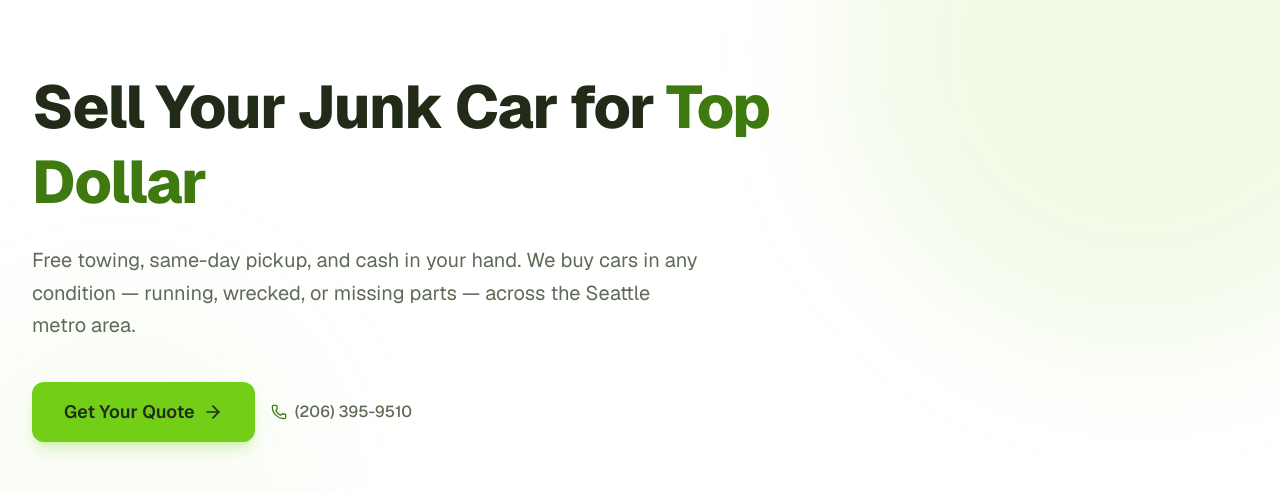
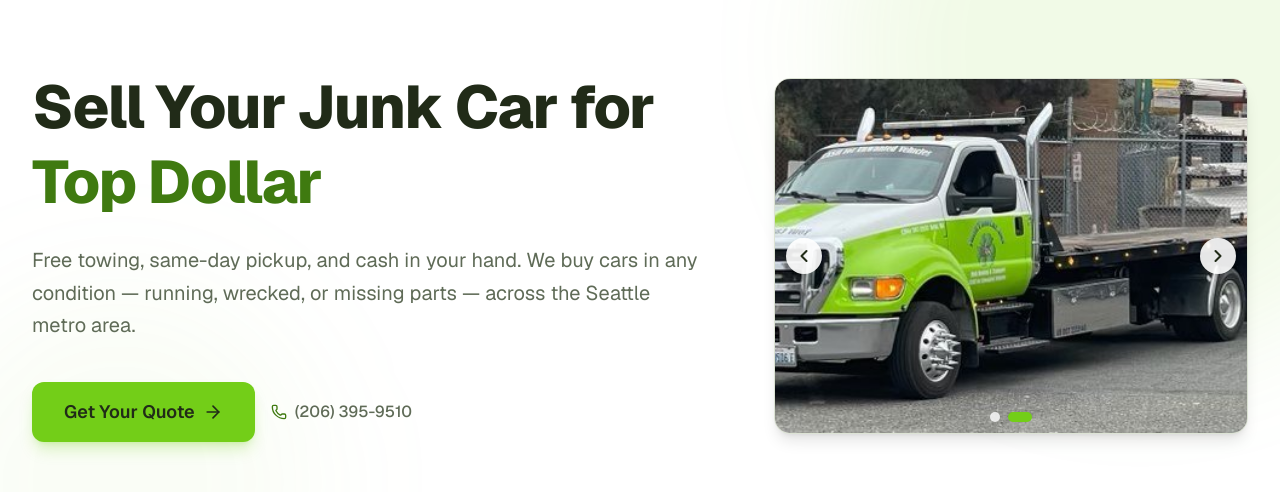
Before and after one commit to mariorodriguezdeleon/junkthatcar.pro, a Next.js app: page / in a window 1280 px wide. Shown: the part 155-647 px from the top of the page. Built offline with nearby package versions, Linux system fonts and the light colour scheme; no server answers.

Commit message:
Add side photo carousel to hero (client photos, CLS-safe, a11y)

```diff
--- a/src/app/page.tsx
+++ b/src/app/page.tsx
@@ -13,6 +13,8 @@ import {
 } from "lucide-react";
 import { SITE } from "@/lib/constants";
 import type { Review } from "@/types";
+
+import PhotoCarousel from "@/components/PhotoCarousel";
 
 export const metadata: Metadata = {
   title: "Junk That Car — We Buy Junk Cars for Cash | Free Towing",
@@ -117,7 +119,8 @@ export default function HomePage() {
         </div>
 
         <div className="relative max-w-7xl mx-auto px-4 sm:px-6 lg:px-8 py-24 sm:py-32 lg:py-40">
-          <div className="max-w-3xl">
+          <div className="grid grid-cols-1 lg:grid-cols-12 gap-10 lg:gap-14 items-center">
+            <div className="lg:col-span-7 max-w-3xl">
             <h1 className="text-4xl sm:text-5xl lg:text-6xl font-extrabold tracking-tight text-jtc-charcoal leading-tight">
               Sell Your Junk Car for{" "}
               <span className="text-brand-800">Top Dollar</span>
@@ -142,6 +145,12 @@ export default function HomePage() {
                 <Phone className="w-4 h-4 text-brand-800" />
                 {SITE.phone}
               </a>
+            </div>
+            </div>
+
+            {/* Side carousel — client photos */}
+            <div className="lg:col-span-5">
+              <PhotoCarousel />
             </div>
           </div>
         </div>
--- /dev/null
+++ b/src/components/PhotoCarousel.tsx
@@ -0,0 +1,136 @@
+"use client";
+
+import { useCallback, useEffect, useRef, useState } from "react";
+
+/**
+ * PhotoCarousel — client-side side carousel for the JTC homepage.
+ *
+ * Design notes:
+ * - Zero dependencies; ~2KB of JS.
+ * - Fixed aspect ratio (4/3) on the frame => zero layout shift (CLS-safe).
+ * - Images lazy-loaded except the first; `unoptimized` next/image (static export).
+ * - Auto-advances every 5s, pauses on hover/focus and when the tab is hidden.
+ * - Dots + prev/next buttons; keyboard operable (arrow keys); respects
+ *   prefers-reduced-motion (no auto-advance).
+ * - To add photos: drop a file in /public/images/carousel/ and add an entry
+ *   to the `photos` array below (alt text required).
+ */
+
+const photos = [
+  {
+    src: "/images/carousel/IMG_4428_web.jpg",
+    alt: "Flatbed tow truck hauling a vintage junk pickup on a rural lot",
+  },
+  {
+    src: "/images/carousel/IMG_2294_web.jpg",
+    alt: "Green flatbed tow truck parked in the salvage yard",
+  },
+];
+
+export default function PhotoCarousel() {
+  const [index, setIndex] = useState(0);
+  const [paused, setPaused] = useState(false);
+  const reduced = useRef(false);
+
+  useEffect(() => {
+    reduced.current = window.matchMedia(
+      "(prefers-reduced-motion: reduce)"
+    ).matches;
+  }, []);
+
+  const next = useCallback(() => setIndex((i) => (i + 1) % photos.length), []);
+  const prev = useCallback(
+    () => setIndex((i) => (i - 1 + photos.length) % photos.length),
+    []
+  );
+
+  useEffect(() => {
+    if (paused || reduced.current || photos.length < 2) return;
+    const id = setInterval(next, 5000);
+    const onVis = () => document.hidden && setPaused(true);
+    document.addEventListener("visibilitychange", onVis);
+    return () => {
+      clearInterval(id);
+      document.removeEventListener("visibilitychange", onVis);
+    };
+  }, [paused, next]);
+
+  return (
+    <div
+      className="relative w-full"
+      role="region"
+      aria-roledescription="carousel"
+      aria-label="Recent pickups"
+      onMouseEnter={() => setPaused(true)}
+      onMouseLeave={() => setPaused(false)}
+      onFocus={() => setPaused(true)}
+      onBlur={() => setPaused(false)}
+      onKeyDown={(e) => {
+        if (e.key === "ArrowRight") next();
+        if (e.key === "ArrowLeft") prev();
+      }}
+    >
+      {/* Fixed 4:3 frame — images object-cover inside, so no CLS */}
+      <div className="relative w-full aspect-[4/3] overflow-hidden rounded-2xl border border-jtc-border bg-jtc-tint shadow-lg">
+        {photos.map((p, i) => (
+          <img
+            key={p.src}
+            src={p.src}
+            alt={p.alt}
+            width={1200}
+            height={900}
+            loading={i === 0 ? "eager" : "lazy"}
+            fetchPriority={i === 0 ? "high" : "auto"}
+            className={`absolute inset-0 h-full w-full object-cover transition-opacity duration-500 ${
+              i === index ? "opacity-100" : "opacity-0"
+            }`}
+          />
+        ))}
+      </div>
+
+      {/* Prev / next */}
+      {photos.length > 1 && (
+        <>
+          <button
+            type="button"
+            onClick={prev}
+            aria-label="Previous photo"
+            className="absolute left-3 top-1/2 -translate-y-1/2 rounded-full bg-white/90 p-2 text-jtc-charcoal shadow-md hover:bg-white transition-colors"
+          >
+            <svg width="20" height="20" viewBox="0 0 24 24" fill="none" stroke="currentColor" strokeWidth="2.5" strokeLinecap="round" strokeLinejoin="round" aria-hidden="true">
+              <path d="M15 18l-6-6 6-6" />
+            </svg>
+          </button>
+          <button
+            type="button"
+            onClick={next}
+            aria-label="Next photo"
+            className="absolute right-3 top-1/2 -translate-y-1/2 rounded-full bg-white/90 p-2 text-jtc-charcoal shadow-md hover:bg-white transition-colors"
+          >
+            <svg width="20" height="20" viewBox="0 0 24 24" fill="none" stroke="currentColor" strokeWidth="2.5" strokeLinecap="round" strokeLinejoin="round" aria-hidden="true">
+              <path d="M9 6l6 6-6 6" />
+            </svg>
+          </button>
+
+          {/* Dots */}
+          <div className="absolute bottom-3 left-1/2 flex -translate-x-1/2 gap-2">
+            {photos.map((p, i) => (
+              <button
+                key={p.src}
+                type="button"
+                onClick={() => setIndex(i)}
+                aria-label={`Go to photo ${i + 1}`}
+                aria-current={i === index}
+                className={`h-2.5 rounded-full transition-all ${
+                  i === index
+                    ? "w-6 bg-brand-500"
+                    : "w-2.5 bg-white/80 hover:bg-white"
+                }`}
+              />
+            ))}
+          </div>
+        </>
+      )}
+    </div>
+  );
+}
```
Also changed, not shown: public/images/carousel/IMG_2294_web.jpg (added), public/images/carousel/IMG_4428_web.jpg (added).
